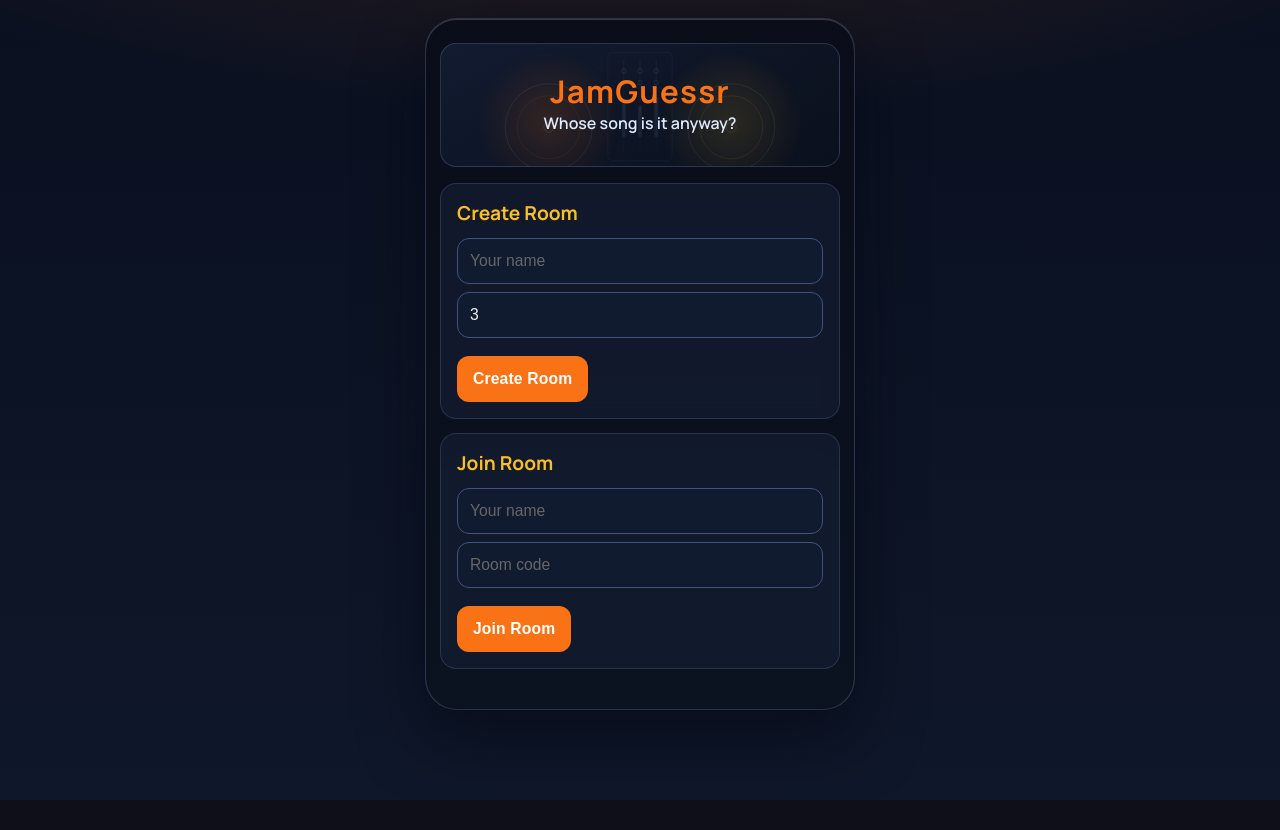
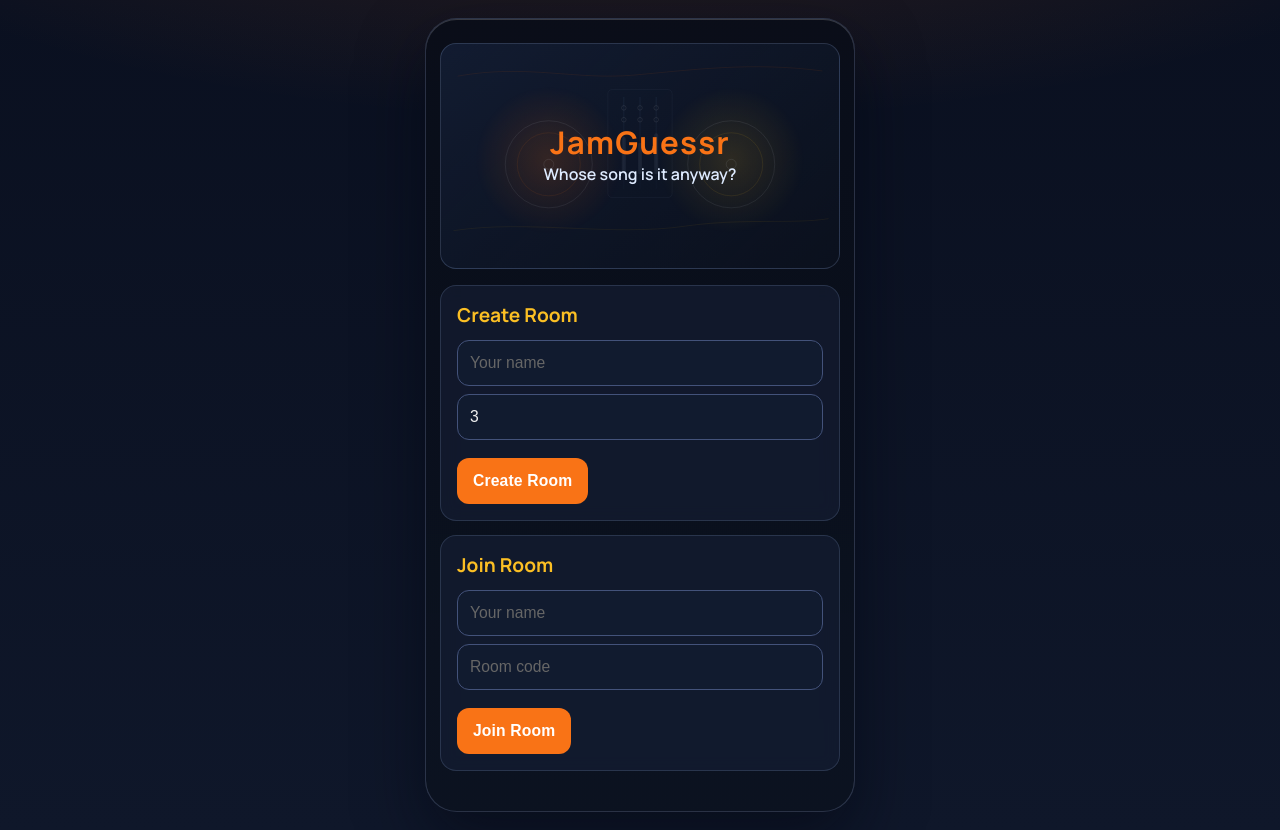
Before and after one commit to rbrambley/JamGuessr, a website: page index.html in a window 1280 px wide. Before the commit the page ends 800 px from the top, so only its background shows below. Drawn offline with Linux system fonts and the light colour scheme; no server answers.

Commit message:
DJ kit graphic is now fully visible

```diff
--- a/css/styles.css
+++ b/css/styles.css
@@ -85,16 +85,16 @@ body {
 }
 
 .app-graphic-hero {
-  max-height: 122px;
-  object-fit: cover;
-  object-position: center 36%;
+  max-height: none;
+  object-fit: contain;
+  object-position: center;
   opacity: 0.98;
 }
 
 .app-graphic-chip {
   width: 130px;
   height: 78px;
-  object-fit: cover;
+  object-fit: contain;
   object-position: center;
   border-radius: 12px;
   border: 1px solid rgba(249, 115, 22, 0.35);
--- a/index.html
+++ b/index.html
@@ -4,6 +4,9 @@
   <meta charset="UTF-8">
   <meta name="viewport" content="width=device-width, initial-scale=1">
   <title>JamGuessr</title>
+  <link rel="icon" type="image/svg+xml" href="assets/dj-kit-bg.svg">
+  <link rel="shortcut icon" type="image/svg+xml" href="assets/dj-kit-bg.svg">
+  <link rel="apple-touch-icon" href="assets/dj-kit-bg.svg">
   <link rel="stylesheet" href="css/styles.css?v=20260331-2">
 </head>
 <body>
```
Also changed, not shown: game.html (+3 -0 lines).
